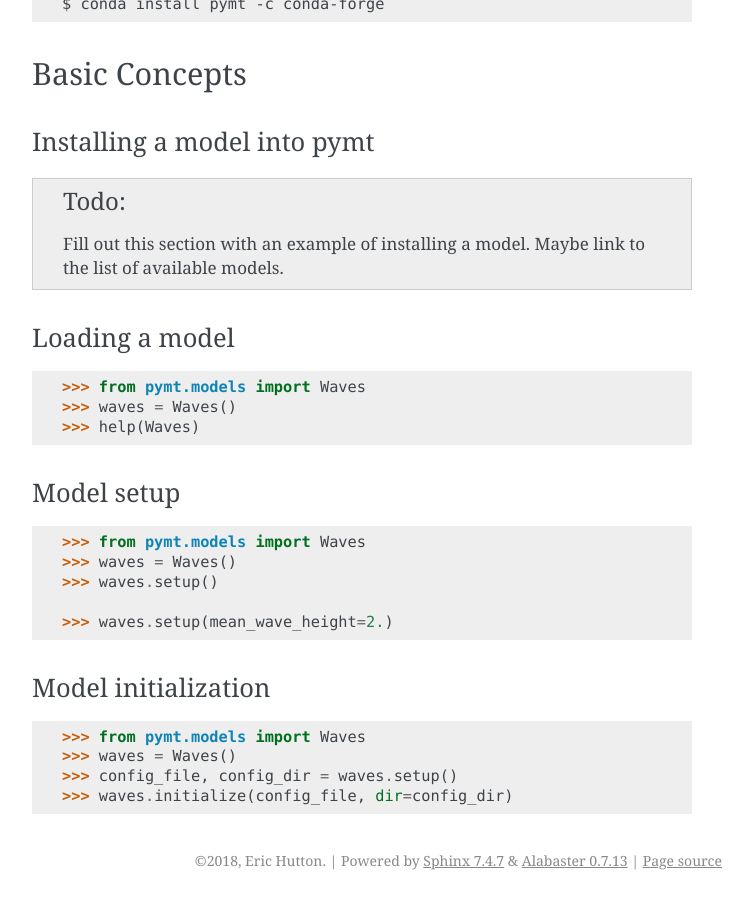
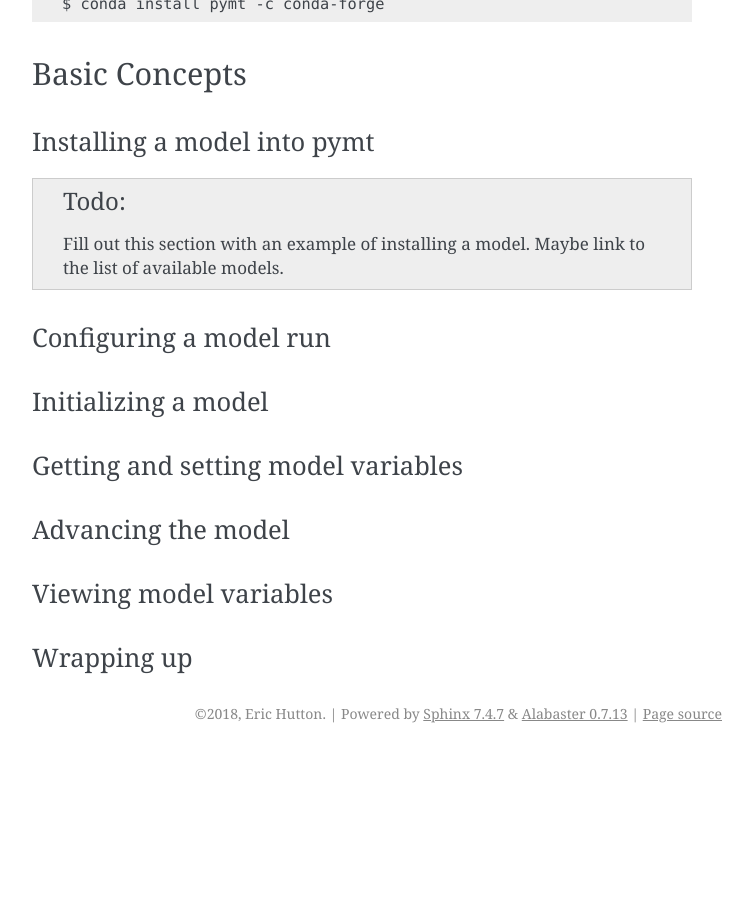
Before and after one commit to csdms/pymt, a Sphinx documentation site: the page built from docs/quickstart.rst, in a window 1280 px wide and 900 px high, scrolled down 1135 px. Shown: the whole window, without its empty margins (388-1141 px from the left). Built offline with Sphinx 7.4.7, drawn with Linux system fonts in a browser that asks for light colours; pages that are not in the unit, such as notebooks, are missing from menus; after the commit the page ends 1888 px from its top, so only the background shows below that.

Commit message:
Set up headings for quickstart example
They'll give me a guide for writing the example.

```diff
--- a/docs/quickstart.rst
+++ b/docs/quickstart.rst
@@ -78,32 +80,20 @@ Installing a model into pymt
    Fill out this section with an example of installing a model. Maybe
    link to the list of available models.
 
-Loading a model
-+++++++++++++++
+Configuring a model run
++++++++++++++++++++++++
 
-.. code-block:: python
-
-  >>> from pymt.models import Waves
-  >>> waves = Waves()
-  >>> help(Waves)
-
-Model setup
-+++++++++++
-
-.. code-block:: python
-
-  >>> from pymt.models import Waves
-  >>> waves = Waves()
-  >>> waves.setup()
-
-  >>> waves.setup(mean_wave_height=2.)
-
-Model initialization
+Initializing a model
 ++++++++++++++++++++
 
-.. code-block:: python
+Getting and setting model variables
++++++++++++++++++++++++++++++++++++
 
-  >>> from pymt.models import Waves
-  >>> waves = Waves()
-  >>> config_file, config_dir = waves.setup()
-  >>> waves.initialize(config_file, dir=config_dir)
+Advancing the model
++++++++++++++++++++
+
+Viewing model variables
++++++++++++++++++++++++
+
+Wrapping up
++++++++++++
```
Also changed, not shown: other parts of docs/quickstart.rst (+2 -0 lines).
